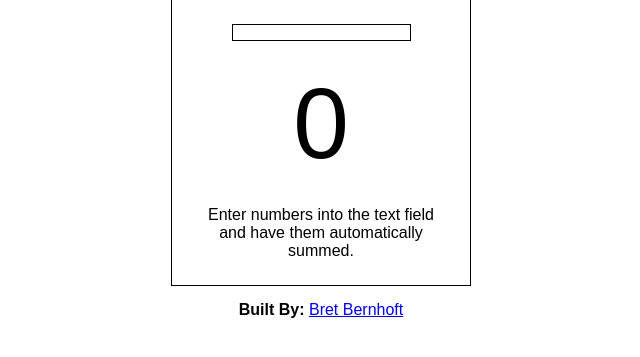
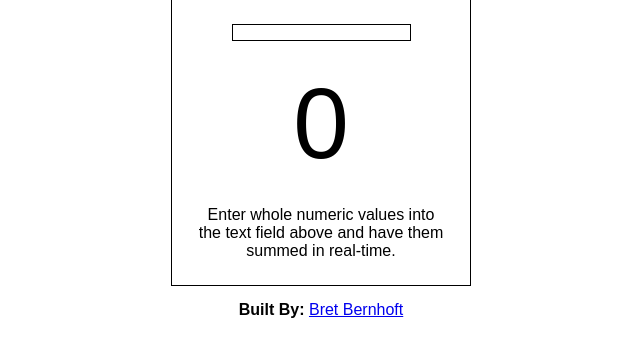
Before and after one commit to devbret/sum-total-widget, a plain HTML site: page index.html in a window 1280 px wide. Shown: the part 115-472 px from the top of the page, without its empty margins (319-959 px from the left). Drawn offline with Linux system fonts and the light colour scheme.

Commit message:
Changed program description

```diff
--- a/index.html
+++ b/index.html
@@ -18,8 +18,8 @@
         <div id="inputInterface">
           <input id="userInput">
         </div>
-          <p id="output">0</p>
-          <p id="instructions">Enter numbers into the text field and have them automatically summed.</p>
+        <p id="output">0</p>
+        <p id="instructions">Enter whole numeric values into the text field above and have them summed in real-time.</p>
       </section>
     </main>
     <footer>
```
